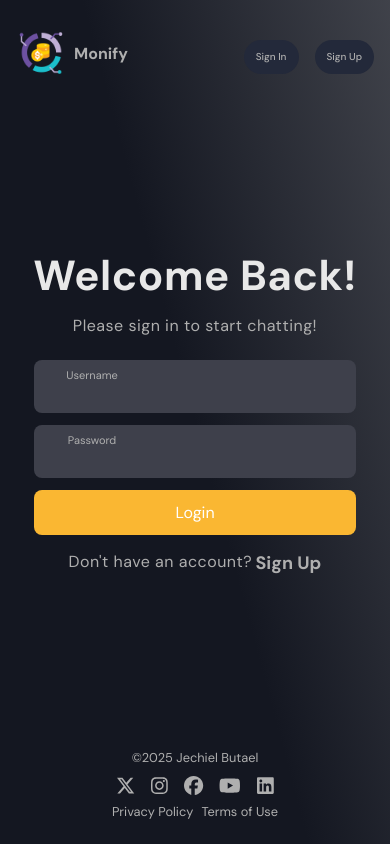
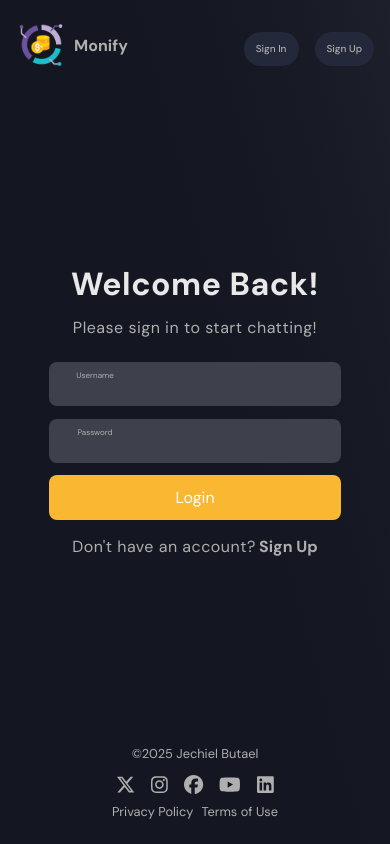
Before and after one commit to JechielButael/Vue_ExpenseTracker, a Vue app in the folder frontend/: page /signin in a window 390 px wide. Built offline with nearby package versions, Linux system fonts and the light colour scheme.

Commit message:
resized home/signin/signup screens

```diff
--- a/frontend/src/components/Footer.vue
+++ b/frontend/src/components/Footer.vue
@@ -66,13 +66,13 @@ export default {
 
 <style lang="scss">
 .footer {
-  width: 70%;
+  width: 100%;
   display: flex;
   justify-content: space-between;
   align-items: center;
   margin: 1rem auto;
 
-  padding: 0 1rem;
+  padding: 0.3rem 2rem;
   position: fixed;
   z-index: 2;
   bottom: 0;
@@ -82,11 +82,13 @@ export default {
   p,
   a {
     font-family: "DM Sans" !important;
+    font-size: 1.2rem;
   }
 
   .footer-socials {
     display: flex;
     flex-direction: row;
+    gap: 2rem;
 
     .social-icon {
       color: white;
@@ -101,6 +103,7 @@ export default {
   .footer-details {
     display: flex;
     flex-direction: row;
+    gap: 1rem;
 
     a {
       transition: color 0.3s ease;
@@ -114,36 +117,36 @@ export default {
   }
 
   @media screen and (min-width: 2000px) {
-    padding: 2rem 2rem;
+    padding: 1.5rem 1.5rem;
   }
 }
 
 @media (min-width: 2000px) {
   .footer {
     width: 100%;
-    padding: 2rem 7rem;
-  }
-  .footer-copyright p {
-    font-size: 2.5rem;
-    margin-bottom: 0.5rem;
-  }
+    padding: 1.8rem 5rem;
 
     .footer-socials {
-    gap: 4rem;
+      gap: 3.5rem;
       margin-bottom: 0.5rem;
     }
 
     .footer-socials .social-icon {
-    font-size: 3.5rem;
+      font-size: 3rem;
     }
 
     .footer-details {
-    flex-direction: column;
-    gap: 3rem;
+      gap: 2.5rem;
+    }
+
+    .footer-copyright p {
+      font-size: 2.2rem;
+      margin-bottom: 0.5rem;
     }
 
     .footer-details a {
-    font-size: 2.5rem;
+      font-size: 2.2rem;
+    }
   }
 }
 
@@ -151,7 +154,7 @@ export default {
   .footer {
     width: 100%;
     padding: 0.5rem 4rem;
-  }
+
     .footer-copyright p {
       font-size: 1.5rem;
       margin-bottom: 0.5rem;
@@ -167,7 +170,6 @@ export default {
     }
 
     .footer-details {
-    flex-direction: column;
       gap: 2rem;
     }
 
@@ -175,12 +177,13 @@ export default {
       font-size: 1.4rem;
     }
   }
+}
 
 @media (max-width: 1024px) {
   .footer {
     width: 100%;
     padding: 0.5rem 3rem;
-  }
+
     .footer-copyright p {
       font-size: 1.2rem;
       margin-bottom: 0.5rem;
@@ -196,12 +199,12 @@ export default {
     }
 
     .footer-details {
-    flex-direction: column;
       gap: 2rem;
     }
 
     .footer-details a {
       font-size: 1.2rem;
+    }
   }
 }
 
@@ -211,7 +214,7 @@ export default {
     flex-direction: row;
     text-align: center;
     padding: 0 1.5rem;
-  }
+
     .footer-copyright p {
       font-size: 0.9rem;
       margin-bottom: 0.5rem;
@@ -227,12 +230,12 @@ export default {
     }
 
     .footer-details {
-    flex-direction: column;
       gap: 1rem;
     }
 
     .footer-details a {
       font-size: 0.9rem;
+    }
   }
 }
 
@@ -242,7 +245,6 @@ export default {
     flex-direction: column;
     text-align: center;
     padding: 0.5rem;
-  }
 
     .footer-copyright p {
       font-size: 0.8rem;
@@ -259,7 +261,6 @@ export default {
     }
 
     .footer-details {
-    flex-direction: column;
       gap: 0.5rem;
     }
 
@@ -267,4 +268,5 @@ export default {
       font-size: 0.8rem;
     }
   }
+}
 </style>
--- a/frontend/src/components/Home.vue
+++ b/frontend/src/components/Home.vue
@@ -23,39 +23,50 @@ export default {
 </script>
 
 <style lang="scss">
+.form-card {
+  margin: 1rem;
+}
 .form-home-title {
   width: 100%;
-  font-size: 2.5rem;
+  font-size: 3rem;
   font-weight: 800;
   letter-spacing: 0.5px;
   padding-bottom: 24px;
   color: #fab732;
 
-  @media screen and (min-width: 1024px) {
-    font-size: 3.5rem;
-  }
-  @media screen and (min-width: 1440px) {
-    font-size: 5rem;
-  }
   @media screen and (min-width: 2000px) {
     font-size: 7rem;
   }
 
+  @media screen and (max-width: 1440px) {
+    font-size: 5rem;
+  }
+  @media screen and (max-width: 1024px) {
+    font-size: 3.5rem;
+  }
+
+  @media screen and (max-width: 769px) {
+    font-size: 2.5rem;
+  }
 }
 
 .form-subtitle-home {
-  font-size: 1.3rem;
+  font-size: 2rem;
   letter-spacing: 0.5px;
   padding-bottom: 24px;
 
-  @media screen and (min-width: 1024px) {
-    font-size: 2rem;
-  }
-  @media screen and (min-width: 1440px) {
-    font-size: 2.5rem;
-  }
   @media screen and (min-width: 2000px) {
     font-size: 3rem;
   }
+
+  @media screen and (max-width: 1440px) {
+    font-size: 2.5rem;
+  }
+  @media screen and (max-width: 1024px) {
+    font-size: 2rem;
+  }
+  @media screen and (max-width: 769px) {
+    font-size: 1.3rem;
+  }
 }
 </style>
--- a/frontend/src/components/NavBar.vue
+++ b/frontend/src/components/NavBar.vue
@@ -34,21 +34,21 @@ export default {
   display: flex;
   justify-content: space-between;
   align-items: center;
-  margin: 0.5rem 0;
 
-  padding: 0 1rem;
+  padding: 0 2rem;
   position: fixed;
   z-index: 2;
 
-  @media screen and (min-width: 300px) {
-    padding: 1rem;
+  @media screen and (min-width: 2000px) {
+    padding: 1rem 3rem;
   }
-  @media screen and (min-width: 1024px) {
+
+  @media screen and (max-width: 1024px) {
     padding: 1rem 2rem;
   }
 
-  @media screen and (min-width: 2000px) {
-    padding: 1rem 4rem;
+  @media screen and (max-width: 769px) {
+    padding: 1rem;
   }
 }
 
@@ -79,9 +79,9 @@ export default {
   }
 
   @media screen and (min-width: 2000px) {
-    font-size: 3rem;
-    margin: 2rem 0;
-    padding: 2rem;
+    font-size: 2.8rem;
+    margin: 1.8rem 0;
+    padding: 1.5rem;
   }
 }
 
@@ -95,8 +95,8 @@ export default {
     height: 70px;
 
     @media screen and (min-width: 2000px) {
-      width: 120px;
-      height: 120px;
+      width: 100px;
+      height: 100px;
     }
 
     @media screen and (max-width: 480px) {
@@ -111,12 +111,13 @@ export default {
   display: flex;
   justify-content: flex-end;
   align-items: center;
-  margin-right: 8rem;
+  //margin-right: 8rem;
+  gap: 1rem;
 
   list-style: none;
 
   li {
-    margin: 0 1rem;
+    margin: 2rem 0.5rem;
     cursor: pointer;
     background-color: rgb(35, 41, 58);
     border-radius: 40px;
@@ -147,28 +148,29 @@ export default {
     &:hover {
       background-color: rgb(50, 58, 82);
     }
-    @media screen and (max-width: 768px) {
+
+    @media screen and (max-width: 1440px) {
+      margin: 0.5rem 0;
+      font-size: 1.3rem;
+      padding: 1.2rem 1.5rem;
+    }
+
+    @media screen and (max-width: 1024px) {
+      margin: 0.5rem 0;
+      font-size: 1rem;
+      padding: 0.7rem 1rem;
+    }
+
+    @media screen and (max-width: 769px) {
       margin: 0.5rem 0;
       font-size: 10px;
       padding: 5px 12px;
     }
 
-    @media screen and (min-width: 1024px) {
-      margin: 0.5rem 0;
-      font-size: 1rem;
-      padding: 0.7rem 1rem;
-    }
-
-    @media screen and (min-width: 1440px) {
-      margin: 0.5rem 0;
-      font-size: 1.3rem;
-      padding: 1.2rem 1.5rem;
-    }
-
     @media screen and (min-width: 2000px) {
       margin: 0.5rem 0;
-      font-size: 2rem;
-      padding: 2rem 2.5rem;
+      font-size: 1.7rem;
+      padding: 1.8rem 2rem;
     }
   }
 
@@ -193,7 +195,7 @@ export default {
     line-height: 2rem;
     margin-right: 0;
     margin-top: 0.5rem;
-    gap: 3rem;
+    gap: 2.5rem;
   }
 
   @media screen and (max-width: 768px) {
--- a/frontend/src/components/PrivacyPolicy.vue
+++ b/frontend/src/components/PrivacyPolicy.vue
@@ -94,13 +94,13 @@ p {
 
 @media (min-width: 2000px) {
   h1 {
-    font-size: 5.5rem;
+    font-size: 5rem;
   }
   h2 {
-    font-size: 3.5rem;
+    font-size: 3rem;
   }
   p {
-    font-size: 2.7rem;
+    font-size: 2.5rem;
   }
 }
 </style>
--- a/frontend/src/components/SignIn.vue
+++ b/frontend/src/components/SignIn.vue
@@ -77,14 +77,14 @@ export default {
 <style lang="scss">
 .form-signin-title {
   width: 100%;
-  font-size: 42px;
+  font-size: 2rem;
   font-weight: 800;
   letter-spacing: 0.5px;
   color: #e8e8e8;
   padding-bottom: 12px;
 
   @media (min-width: 2000px) {
-    font-size: 6rem;
+    font-size: 5rem;
   }
 }
 </style>
--- a/frontend/src/components/SignUp.vue
+++ b/frontend/src/components/SignUp.vue
@@ -118,7 +118,11 @@ export default {
   margin: 1rem;
 
   @media screen and (min-width: 2000px) {
-    font-size: 6rem;
+    font-size: 5rem;
+  }
+
+  @media screen and (max-width: 769px) {
+    font-size: 2rem;
   }
 }
 
--- a/frontend/src/components/Tracker.vue
+++ b/frontend/src/components/Tracker.vue
@@ -438,10 +438,6 @@ body {
   }
 }
 
-body {
-  background: #eee;
-}
-
 @media (min-width: 2000px) {
   .profile {
     margin: 5rem 5rem;
--- a/frontend/src/style.css
+++ b/frontend/src/style.css
@@ -11,6 +11,12 @@ body {
   width: 100vw;
   height: 100vh;
   overflow-x: hidden;
+  background: linear-gradient(
+    75deg,
+    rgb(20, 23, 33) 0%,
+    rgb(20, 23, 33) 50%,
+    rgba(20, 23, 33, 0.8) 100%
+  );
 }
 
 .background {
@@ -20,12 +26,6 @@ body {
   width: 100vw;
   position: relative;
   height: 100vh;
-  background: linear-gradient(
-    75deg,
-    rgb(20, 23, 33) 0%,
-    rgb(20, 23, 33) 50%,
-    rgba(20, 23, 33, 0.8) 100%
-  );
 }
 
 body {
@@ -140,7 +140,7 @@ body {
     max-width: 100%;
   }
   .form-signin-title {
-    font-size: 48px;
+    font-size: 2rem;
   }
   .form-card {
     width: 40%;
@@ -149,24 +149,24 @@ body {
     font-size: 1.2rem;
   }
   .form-subtitle {
-    font-size: 3rem;
+    font-size: 2.5rem;
   }
   .auth-img img {
-    max-width: 100%;
+    max-width: 70%;
   }
 
   .auth-input {
     border-radius: 1rem;
-    padding: 3rem 2rem 1rem 1rem;
+    padding: 2rem 1.5rem 1rem 1rem;
 
     margin-bottom: 1.2rem;
   }
   .auth-button {
-    font-size: 1.5rem;
-    height: 5rem;
+    font-size: 1.2rem;
+    height: 4rem;
   }
   .form-sign button {
-    font-size: 3rem;
+    font-size: 2.5rem;
     margin-left: 0.5rem;
   }
 }
@@ -179,10 +179,10 @@ body {
     font-size: 40px;
   }
   .form-card {
-    width: 45%;
+    width: 30%;
   }
   .auth-img {
-    width: 40%;
+    width: 50%;
   }
 }
 
@@ -207,7 +207,7 @@ body {
     width: 100%;
   }
   .form-card {
-    width: 60%;
+    width: 45%;
   }
   .auth-img {
     width: 40%;
@@ -216,8 +216,28 @@ body {
   .auth-img img {
     max-width: 100%;
   }
-  .form-signin-title {
-    font-size: 32px;
+  .auth-label {
+    font-size: 0.5rem;
+  }
+  .form-subtitle {
+    font-size: 1rem;
+  }
+  .auth-label {
+    left: 5px;
+  }
+
+  .auth-input {
+    padding: 1.2rem 1.2rem 0.5rem 0.5rem;
+
+    margin-bottom: 0.8rem;
+  }
+  .auth-button {
+    font-size: 0.7rem;
+    height: 2.5rem;
+  }
+  .form-sign button {
+    font-size: 1rem;
+    margin-left: 0.2rem;
   }
 }
 
```
Lines whose indentation alone changed are shown as unchanged.
